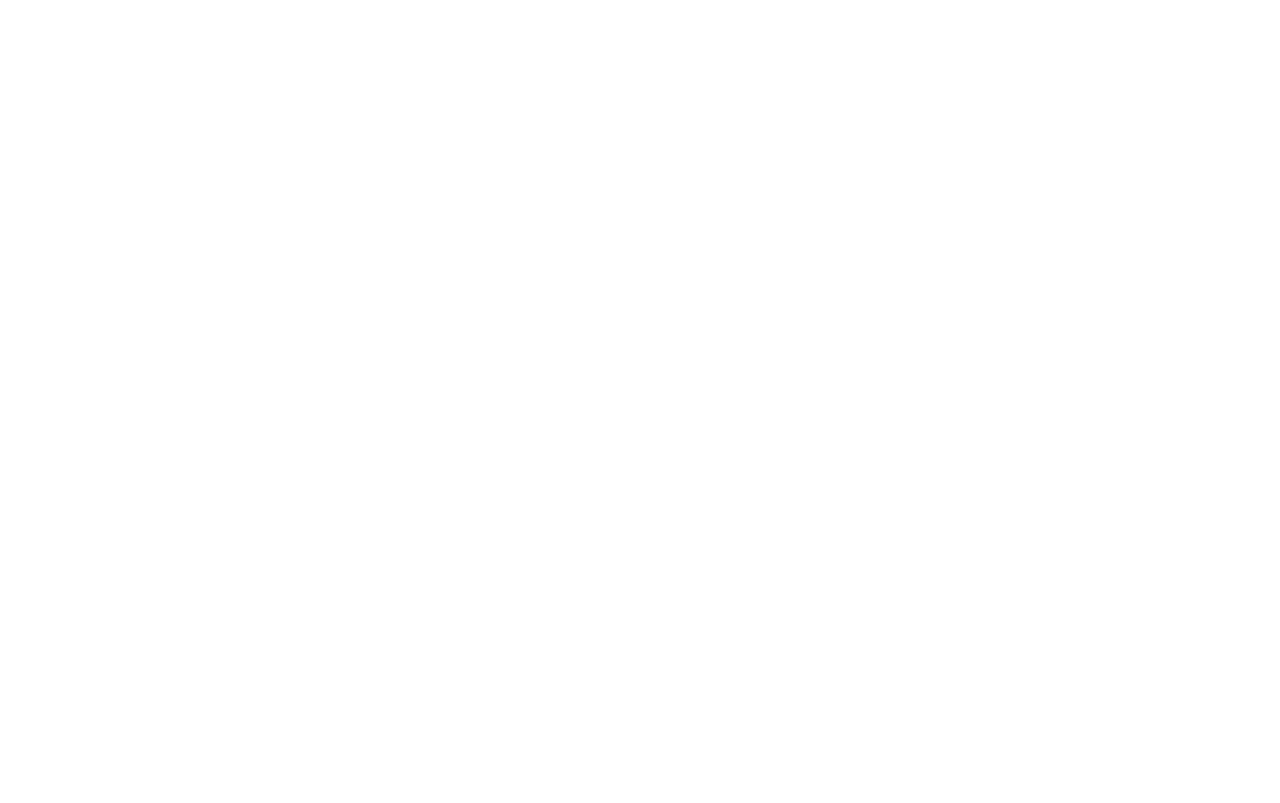
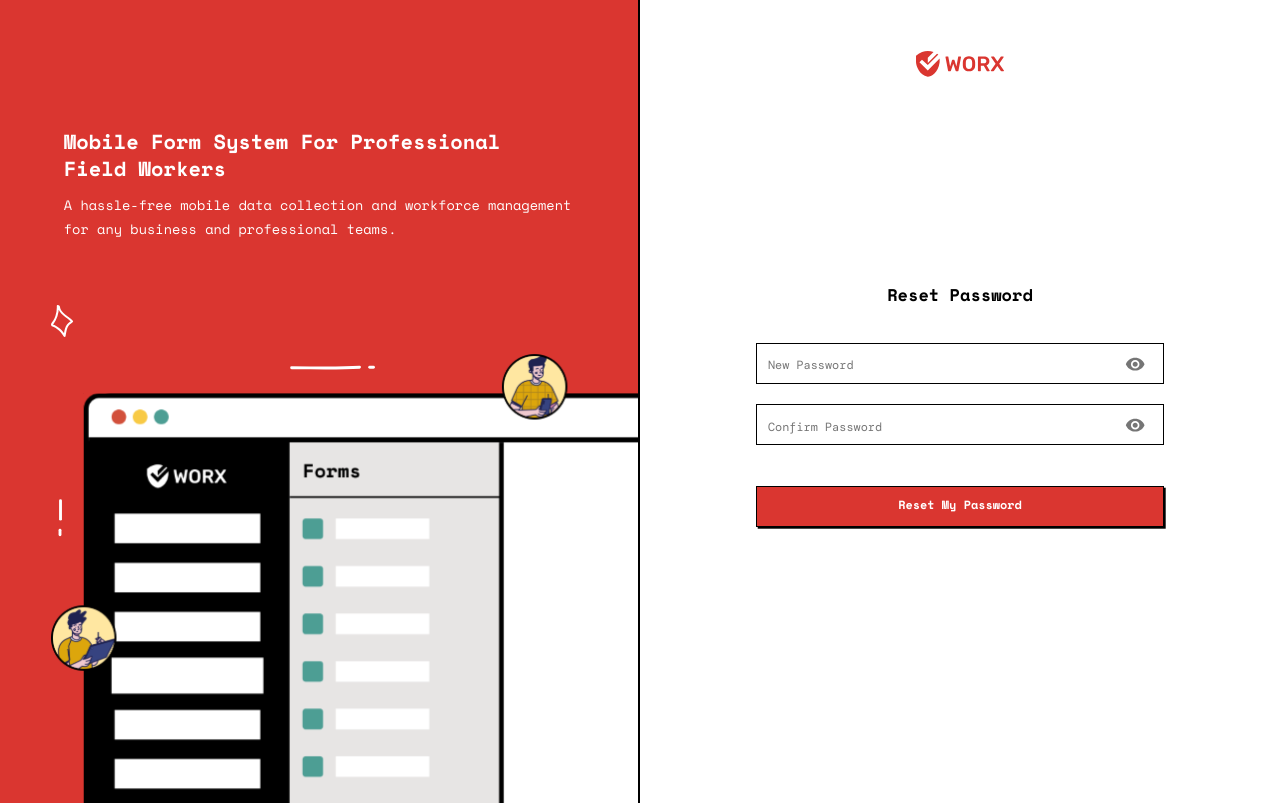
Before and after one commit to worxid/worx, a React (Create React App) app in the folder ui/: page /reset-password in a window 1280 px wide. Before the commit this address had no page. Built offline with nearby package versions, Linux system fonts and the light colour scheme; a web font is replaced by a local one.

Commit message:
create reset password form

```diff
--- /dev/null
+++ b/ui/src/pages/ResetPassword/ResetPassword.jsx
@@ -0,0 +1,142 @@
+import { useState } from 'react'
+
+// MUIS
+import Button from '@mui/material/Button'
+import FormControl from '@mui/material/FormControl'
+import FormHelperText from '@mui/material/FormHelperText'
+import IconButton from '@mui/material/IconButton'
+import InputAdornment from '@mui/material/InputAdornment'
+import InputLabel from '@mui/material/InputLabel'
+import OutlinedInput from '@mui/material/OutlinedInput'
+import Typography from '@mui/material/Typography'
+
+// MUI ICONS
+import IconVisibility from '@mui/icons-material/Visibility'
+import IconVisibilityOff from '@mui/icons-material/VisibilityOff'
+
+// STYLES
+import useLayoutStyles from 'styles/layoutAuthenticationHalf'
+
+const ResetPassword = () => {
+  const layoutClasses = useLayoutStyles()
+
+  const initialFormObject = {
+    newPassword: '',
+    confirmPassword: '',
+  }
+
+  const initialFormHelperObject = {
+    newPassword: null,
+    confirmPassword: null,
+  }
+
+  const [ formObject, setFormObject ] = useState(initialFormObject)
+  const [ formHelperObject, setFormHelperObject ] = useState(initialFormHelperObject)
+  const [ isNewPasswordShown, setIsNewPasswordShown ] = useState(false)
+  const [ isConfirmPasswordShown, setIsConfirmPasswordShown ] = useState(false)
+  const [ isActionButtonDisabled, setIsActionButtonDisabled ] = useState(false)
+
+  // HANDLE FORM INPUT CHANGE
+  const handleFormObjectChange = (inputKey, inputNewValue) => {
+    setFormObject(current => {
+      return {
+        ...current,
+        [inputKey]: inputNewValue,
+      }
+    })
+  }
+
+  // HANDLE BUTTON CLICK
+  const handleFormButtonClick = (inputEvent) => {
+    inputEvent.preventDefault()
+  }
+
+  return (
+    <form
+      onSubmit={handleFormButtonClick}
+      className={layoutClasses.form}
+    >
+      {/* TITLE */}
+      <Typography
+        variant='h6'
+        className={layoutClasses.textTitle}
+      >
+        Reset Password
+      </Typography>
+
+      {/* NEW PASSWORD FORM */}
+      <FormControl
+        variant='outlined'
+        fullWidth
+        error={formHelperObject.newPassword}
+        color='secondary'
+      >
+        <InputLabel>
+          New Password
+        </InputLabel>
+
+        <OutlinedInput
+          type={isNewPasswordShown ? 'text' : 'password'}
+          value={formObject.newPassword}
+          onChange={(event) => handleFormObjectChange('newPassword', event.target.value)}
+          label='New Password'
+          endAdornment={
+            <InputAdornment position='end'>
+              <IconButton onClick={() => setIsNewPasswordShown(current => !current)}>
+                {isNewPasswordShown ? <IconVisibilityOff/> : <IconVisibility/>}
+              </IconButton>
+            </InputAdornment>
+          }
+        />
+
+        <FormHelperText>
+          {formHelperObject.newPassword}
+        </FormHelperText>
+      </FormControl>
+
+      {/* CONFIRM PASSWORD FORM */}
+      <FormControl
+        variant='outlined'
+        fullWidth
+        error={formHelperObject.confirmPassword}
+        color='secondary'
+      >
+        <InputLabel>
+          Confirm Password
+        </InputLabel>
+
+        <OutlinedInput
+          type={isConfirmPasswordShown ? 'text' : 'password'}
+          value={formObject.confirmPassword}
+          onChange={(event) => handleFormObjectChange('confirmPassword', event.target.value)}
+          label='Confirm Password'
+          endAdornment={
+            <InputAdornment position='end'>
+              <IconButton onClick={() => setIsConfirmPasswordShown(current => !current)}>
+                {isConfirmPasswordShown ? <IconVisibilityOff/> : <IconVisibility/>}
+              </IconButton>
+            </InputAdornment>
+          }
+        />
+
+        <FormHelperText>
+          {formHelperObject.confirmPassword}
+        </FormHelperText>
+      </FormControl>
+
+      {/* RESET MY PASSWORD BUTTON */}
+      <Button
+        variant='contained'
+        fullWidth
+        className={layoutClasses.buttonAction}
+        disabled={isActionButtonDisabled}
+        disableElevation
+        type='submit'
+      >
+        Reset My Password
+      </Button>
+    </form>
+  )
+}
+
+export default ResetPassword
--- a/ui/src/routes/routes.js
+++ b/ui/src/routes/routes.js
@@ -1,6 +1,7 @@
 // PAGES
 import ForgotPassword from 'pages/ForgotPassword/ForgotPassword'
 import Home from 'pages/Home/Home'
+import ResetPassword from 'pages/ResetPassword/ResetPassword'
 import SignIn from 'pages/SignIn/SignIn'
 import SignUp from 'pages/SignUp/SignUp'
 
@@ -9,6 +10,12 @@
   {
     path: '/forgot-password',
     element: <ForgotPassword/>,
+    routeType: 'authentication',
+    authenticationType: 'half',
+  },
+  {
+    path: '/reset-password',
+    element: <ResetPassword/>,
     routeType: 'authentication',
     authenticationType: 'half',
   },
```
